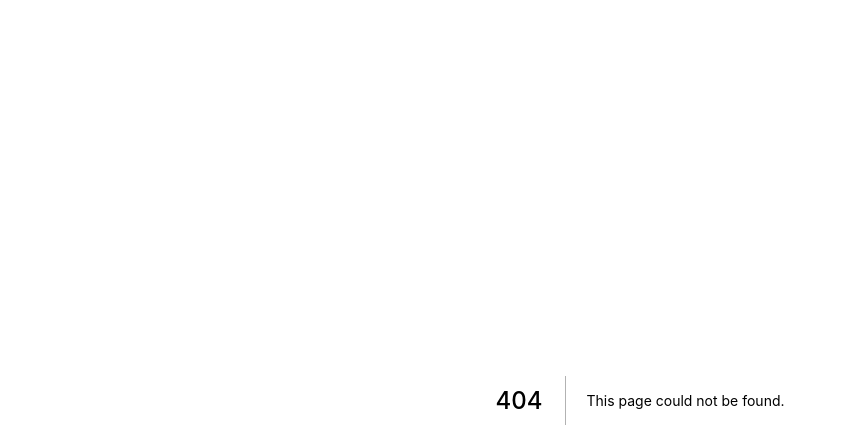
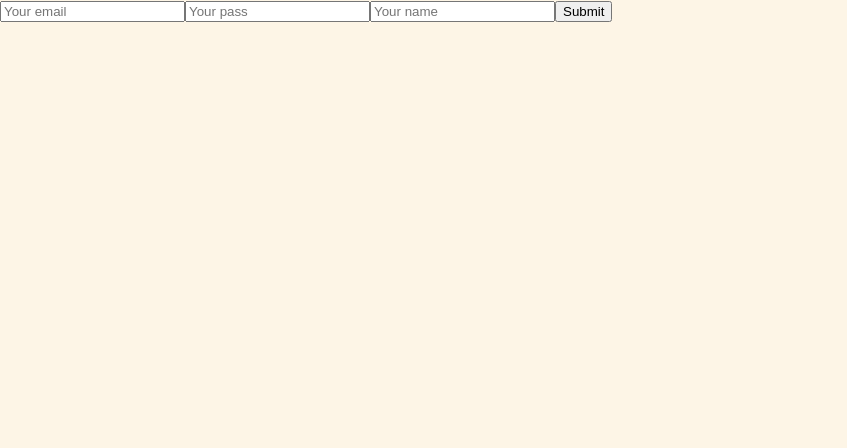
Before and after one commit to ckieverentineas/deep-space, a Next.js app: page /modules/component/auth in a window 1280 px wide. Before the commit this address had no page. Shown: the top 448 px of the page, without its empty margins (0-847 px from the left). Built offline with nearby package versions, Linux system fonts and the light colour scheme.

Commit message:
add auth form

```diff
--- /dev/null
+++ b/pages/modules/component/auth.tsx
@@ -0,0 +1,43 @@
+import { FormEvent, useState } from "react";
+import { useAddUserMutation } from "../../../api/generated";
+
+export default function Auth() {
+  const [email, setEmail] = useState("");
+  const [password, setPassword] = useState("");
+  const [name, setName] = useState("");
+  const [addUser, { loading, error }] = useAddUserMutation()
+
+  const handleSubmit = (e: FormEvent<HTMLFormElement>) => {
+    e.preventDefault();
+    addUser({variables: {email, password, name}})
+  };
+
+  return (
+    <div className="App">
+      <form onSubmit={handleSubmit}>
+        <input
+          type="email"
+          value={email}
+          onChange={(e) => setEmail(e.target.value)}
+          placeholder="Your email"
+          required
+        />
+        <input
+          type="password"
+          value={password}
+          onChange={(e) => setPassword(e.target.value)}
+          placeholder="Your pass"
+          required
+        />
+        <input
+          type="name"
+          value={name}
+          onChange={(e) => setName(e.target.value)}
+          placeholder="Your name"
+          required
+        />
+        <button type="submit">Submit</button>
+      </form>
+    </div>
+  );
+}
```
Also changed, not shown: pages/index.tsx (+6 -11 lines), 1 other file (tests, documents, lock files or other folders).
